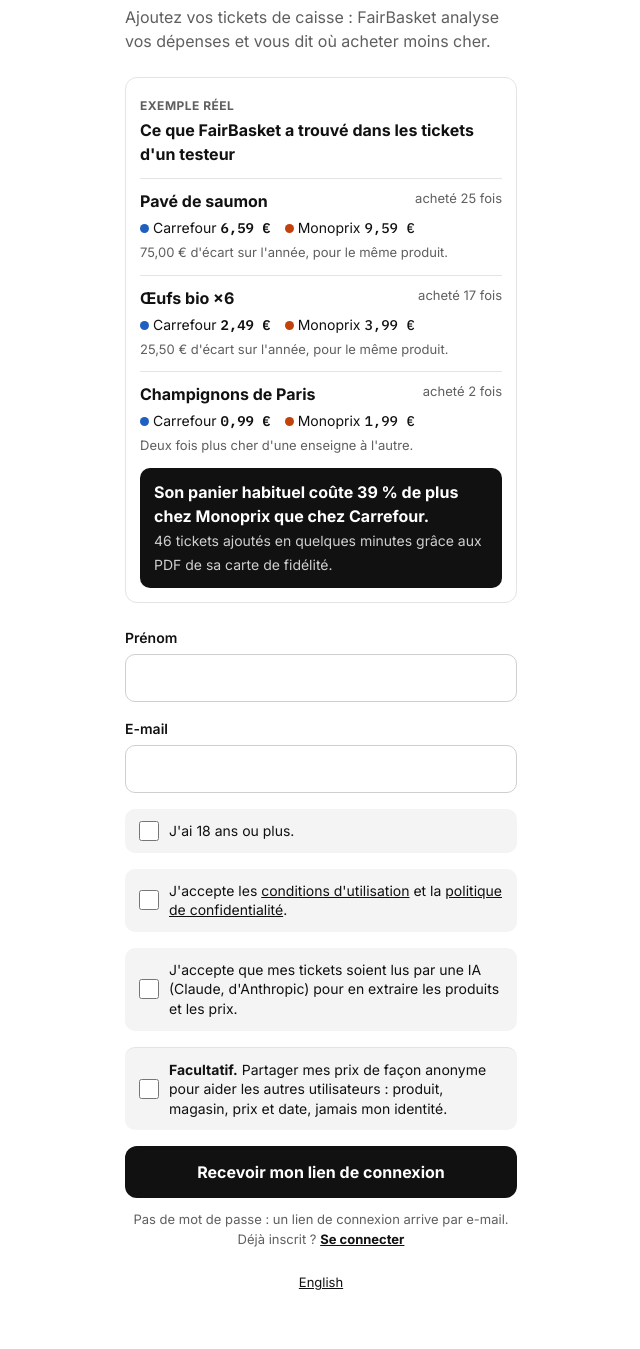
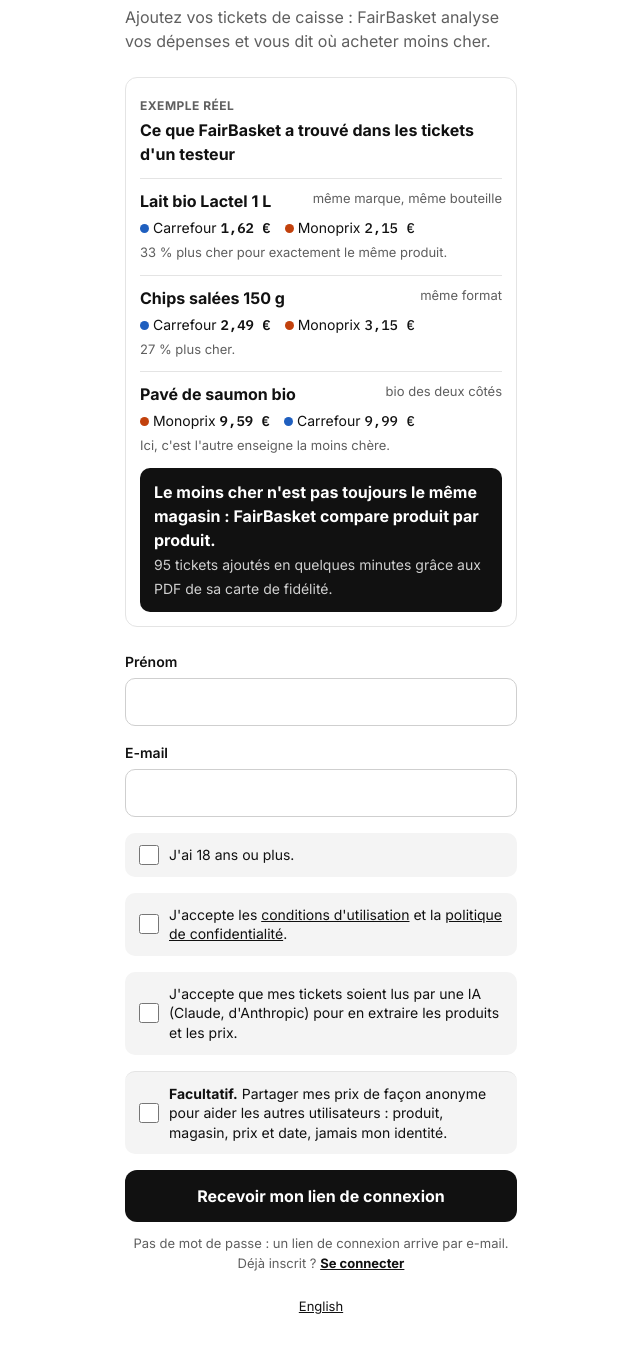
Before and after one commit to eliemsalem/fairbasket, a FastAPI app: page / in a window 1280 px wide. Shown: the part 174-1523 px from the top of the page, without its empty margins (319-959 px from the left). Before the commit the page ends 1464 px from the top, so only its background shows below. Run offline with FastAPI, Linux system fonts and the light colour scheme.

Commit message:
Corriger le nom d'un produit et dire bio en un geste (articles bio en vert) ; saumon bio séparé de la barquette Filière Qualité ; exemples de l'accueil vérifiés
Co-Authored-By: Claude Opus 5.5 <noreply@anthropic.com>

```diff
--- a/app/main.py
+++ b/app/main.py
@@ -9,6 +9,7 @@ import io
 import logging
 import mimetypes
 import shutil
+from urllib.parse import quote
 from decimal import Decimal
 
 from fastapi import Depends, FastAPI, File, Form, HTTPException, Request, UploadFile
@@ -88,6 +89,7 @@ def _euros(v) -> str:
 
 
 templates.env.filters["euros"] = _euros
+templates.env.globals["est_bio"] = tickets.nom_bio
 templates.env.globals["pres_km"] = f"{config.OPEN_PRICES_PRES_KM:g}"
 templates.env.filters["couleur"] = lambda enseigne: COULEURS.get(enseigne or "", "#9A9A9A")
 
@@ -537,6 +539,35 @@ def ticket_magasin(receipt_id: int, enseigne: str = Form(""), magasin: str = For
     return RedirectResponse(f"/tickets/{r.id}", status_code=303)
 
 
+@app.post("/tickets/{receipt_id}/produit/{item_id}")
+def ticket_produit(receipt_id: int, item_id: int, nom: str = Form(""), retour: str = Form(""),
+                   user: User = Depends(require_user), db: Session = Depends(get_db)):
+    r = _ticket_de(db, user, receipt_id)
+    item = next((it for it in r.items if it.id == item_id), None)
+    if item is None:
+        raise HTTPException(status_code=404)
+    produit = tickets.renommer_produit(db, item, nom)
+    suivi.noter(user.id, "produit_renomme", "/tickets/{receipt_id}", f"{item.libelle} → {nom[:80]}")
+    suite = f"?retour={quote(retour)}" if retour.startswith("/") and not retour.startswith("//") else ""
+    return RedirectResponse(f"/tickets/{r.id}{suite}#p{produit.id if produit else ''}", status_code=303)
+
+
+@app.post("/tickets/{receipt_id}/bio/{item_id}")
+def ticket_bio(receipt_id: int, item_id: int, retour: str = Form(""), user: User = Depends(require_user),
+               db: Session = Depends(get_db)):
+    """Un geste : l'article est bio, ou ne l'est pas (meme effet que corriger son nom)."""
+    r = _ticket_de(db, user, receipt_id)
+    item = next((it for it in r.items if it.id == item_id), None)
+    if item is None:
+        raise HTTPException(status_code=404)
+    nom = item.product.nom if item.product else item.libelle.capitalize()
+    nom = tickets.sans_bio(nom) if tickets.nom_bio(nom) else tickets.avec_bio(nom)
+    produit = tickets.renommer_produit(db, item, nom)
+    suivi.noter(user.id, "produit_renomme", "/tickets/{receipt_id}", f"{item.libelle} → {nom[:80]}")
+    suite = f"?retour={quote(retour)}" if retour.startswith("/") and not retour.startswith("//") else ""
+    return RedirectResponse(f"/tickets/{r.id}{suite}#p{produit.id if produit else ''}", status_code=303)
+
+
 @app.post("/tickets/{receipt_id}/adresse")
 def ticket_adresse(receipt_id: int, adresse: str = Form(""), code_postal: str = Form(""), ville: str = Form(""),
                    user: User = Depends(require_user), db: Session = Depends(get_db)):
--- a/app/static/style.css
+++ b/app/static/style.css
@@ -1,12 +1,12 @@
 /* FairBasket : noir et blanc, la couleur reservee aux enseignes. Theme sombre selon le telephone. */
 :root{
   --bg:#FFFFFF; --fg:#111111; --muted:#5F5F5F; --line:#E4E4E4; --field:#CFCFCF; --soft:#F4F4F4;
-  --danger:#B42318; --on-fg:#FFFFFF;
+  --danger:#B42318; --on-fg:#FFFFFF; --bio:#15803D;
   --mono:"IBM Plex Mono",ui-monospace,monospace;
   color-scheme:light;
 }
 @media (prefers-color-scheme: dark){
-  :root{--bg:#111111; --fg:#F4F4F4; --muted:#A8A8A8; --line:#2C2C2C; --field:#454545; --soft:#1E1E1E; --danger:#FF8A7A; --on-fg:#111111; color-scheme:dark}
+  :root{--bg:#111111; --fg:#F4F4F4; --muted:#A8A8A8; --line:#2C2C2C; --field:#454545; --soft:#1E1E1E; --danger:#FF8A7A; --on-fg:#111111; --bio:#4ADE80; color-scheme:dark}
 }
 *{box-sizing:border-box}
 html,body{margin:0;background:var(--bg);color:var(--fg)}
@@ -101,3 +101,9 @@ th{font-size:12px;color:var(--muted);font-weight:600}
 .deux{display:grid;grid-template-columns:repeat(auto-fit,minmax(280px,1fr));gap:24px}
 .admin section{display:flex;flex-direction:column;gap:8px}
 .admin h3{font-size:14px;margin:0}
+details.renommer summary{cursor:pointer;list-style:none}
+details.renommer summary::-webkit-details-marker{display:none}
+/* articles bio : en vert, et une pastille pour dire bio ou pas en un geste */
+.row.bio .nom-produit{color:var(--bio);font-weight:600}
+.pastille-bio{height:28px;padding:0 10px;border-radius:999px;border:1px solid var(--field);background:transparent;color:var(--muted);font:inherit;font-size:12px;font-weight:700;cursor:pointer;flex:none}
+.pastille-bio[aria-pressed="true"]{background:var(--bio);border-color:var(--bio);color:var(--on-fg)}
--- a/app/templates/_comparer_resultats.html
+++ b/app/templates/_comparer_resultats.html
@@ -1,5 +1,5 @@
   {% if onglet == 'moi' %}
-    {% if c.produits %}<p class="small" style="margin:0">{{ _("Touchez un prix pour voir le ticket.") }}</p>{% endif %}
+    {% if c.produits %}<p class="small" style="margin:0">{{ _("Touchez un prix pour voir le ticket. Pas le même produit ? Touchez son nom sur le ticket pour le corriger.") }}</p>{% endif %}
     {% if c.meilleure and not q %}
     <div class="card" style="background:var(--fg);color:var(--on-fg);border:0">
       <span class="eyebrow" style="color:inherit;opacity:.75">{{ _("Votre panier habituel") }}</span><br>
--- a/app/templates/_exemples.html
+++ b/app/templates/_exemples.html
@@ -1,24 +1,24 @@
-{# Exemples reels, tires des tickets d'un testeur (Paris 19e, 12 mois) : montrer ce que l'app trouve #}
+{# Exemples reels, tires des tickets d'un testeur (Paris 19e) et verifies ligne par ligne : meme produit, meme format #}
 <section class="card" style="display:flex;flex-direction:column;gap:12px" aria-labelledby="exemples-titre">
   <div>
     <span class="eyebrow">{{ _("Exemple réel") }}</span>
     <h2 id="exemples-titre" style="margin-top:2px">{{ _("Ce que FairBasket a trouvé dans les tickets d'un testeur") }}</h2>
   </div>
-  {% for nom, bas, ens_bas, haut, ens_haut, achats, ecart in [
-      (_("Pavé de saumon"), 6.59, "Carrefour", 9.59, "Monoprix", 25, 75),
-      (_("Œufs bio ×6"), 2.49, "Carrefour", 3.99, "Monoprix", 17, 25.5),
-      (_("Champignons de Paris"), 0.99, "Carrefour", 1.99, "Monoprix", 2, 2)] %}
+  {% for nom, detail, bas, ens_bas, haut, ens_haut, bilan in [
+      (_("Lait bio Lactel 1 L"), _("même marque, même bouteille"), 1.62, "Carrefour", 2.15, "Monoprix", _("33 % plus cher pour exactement le même produit.")),
+      (_("Chips salées 150 g"), _("même format"), 2.49, "Carrefour", 3.15, "Monoprix", _("27 % plus cher.")),
+      (_("Pavé de saumon bio"), _("bio des deux côtés"), 9.59, "Monoprix", 9.99, "Carrefour", _("Ici, c'est l'autre enseigne la moins chère."))] %}
     <div style="display:flex;flex-direction:column;gap:4px;padding-top:10px;border-top:1px solid var(--line)">
-      <div style="display:flex;justify-content:space-between;gap:10px"><strong>{{ nom }}</strong><span class="small" style="white-space:nowrap">{{ _("acheté {n} fois", n=achats) }}</span></div>
+      <div style="display:flex;justify-content:space-between;gap:10px"><strong>{{ nom }}</strong><span class="small" style="white-space:nowrap">{{ detail }}</span></div>
       <div style="display:flex;gap:14px;flex-wrap:wrap;font-size:14px">
         <span><span class="dot" style="display:inline-block;width:9px;height:9px;background:{{ ens_bas|couleur }}"></span> {{ ens_bas }} <strong class="mono">{{ bas|euros }}</strong></span>
         <span><span class="dot" style="display:inline-block;width:9px;height:9px;background:{{ ens_haut|couleur }}"></span> {{ ens_haut }} <span class="mono">{{ haut|euros }}</span></span>
       </div>
-      <span class="small">{% if achats > 2 %}{{ _("{euros} d'écart sur l'année, pour le même produit.", euros=ecart|euros) }}{% else %}{{ _("Deux fois plus cher d'une enseigne à l'autre.") }}{% endif %}</span>
+      <span class="small">{{ bilan }}</span>
     </div>
   {% endfor %}
   <div style="background:var(--fg);color:var(--on-fg);border-radius:10px;padding:12px 14px">
-    <strong>{{ _("Son panier habituel coûte 39 % de plus chez Monoprix que chez Carrefour.") }}</strong><br>
-    <span style="font-size:14px;opacity:.8">{{ _("46 tickets ajoutés en quelques minutes grâce aux PDF de sa carte de fidélité.") }}</span>
+    <strong>{{ _("Le moins cher n'est pas toujours le même magasin : FairBasket compare produit par produit.") }}</strong><br>
+    <span style="font-size:14px;opacity:.8">{{ _("95 tickets ajoutés en quelques minutes grâce aux PDF de sa carte de fidélité.") }}</span>
   </div>
 </section>
--- a/app/tickets.py
+++ b/app/tickets.py
@@ -95,8 +95,19 @@ def avec_bio(nom: str) -> str:
     """« Œufs ×6 » -> « Œufs bio ×6 » ; inchange si « bio » y est deja (meme forme que les autres produits bio)."""
     if not nom or "bio" in cle_produit(nom).split():
         return nom
-    premier, _, reste = nom.partition(" ")
-    return f"{premier} bio {reste}".strip()
+    # avant le format (« Lait bio 1 L », « Œufs bio ×6 »), sinon a la fin (« Pavé de saumon bio »)
+    mots = nom.split()
+    i = next((k for k, m in enumerate(mots) if k and (any(c.isdigit() for c in m) or m.startswith("×"))), len(mots))
+    return " ".join(mots[:i] + ["bio"] + mots[i:])
+
+
+def nom_bio(nom: Optional[str]) -> bool:
+    return bool(nom) and "bio" in cle_produit(nom).split()
+
+
+def sans_bio(nom: str) -> str:
+    """« Œufs bio ×6 » -> « Œufs ×6 »."""
+    return " ".join(m for m in nom.split() if cle_produit(m) != "bio") or nom
 
 
 def _produit(db: Session, enseigne: str, libelle: str, nom: str, categorie: Optional[str],
@@ -301,6 +312,34 @@ def corriger_ticket(db: Session, user: User, receipt: Receipt, lignes: dict, nou
     db.commit()
 
 
+def renommer_produit(db: Session, item: ReceiptItem, nom: str) -> Optional[Product]:
+    """« Ce n'est pas le meme produit » : la ligne (et toutes celles qui portent le meme libelle dans cette
+    enseigne, tickets et prix partages) passe sous ce nom ; l'app le retient pour les prochains tickets."""
+    nom = " ".join((nom or "").split())[:120]
+    if not nom or item.receipt.store is None:
+        return None
+    ancien = item.product
+    produit = db.scalar(select(Product).where(Product.cle == cle_produit(nom)))
+    if produit is None:
+        produit = Product(nom=nom[0].upper() + nom[1:], cle=cle_produit(nom),
+                          categorie=ancien.categorie if ancien else None, famille=ancien.famille if ancien else None)
+        db.add(produit)
+        db.flush()
+    enseigne = item.receipt.store.enseigne
+    alias = db.scalar(select(ProductAlias).where(ProductAlias.enseigne == enseigne, ProductAlias.libelle == item.libelle))
+    if alias is None:
+        db.add(ProductAlias(enseigne=enseigne, libelle=item.libelle, product=produit))
+    else:
+        alias.product = produit
+    magasins = select(Store.id).where(Store.enseigne == enseigne)
+    db.execute(update(ReceiptItem).where(ReceiptItem.libelle == item.libelle, ReceiptItem.receipt_id.in_(
+        select(Receipt.id).where(Receipt.store_id.in_(magasins)))).values(product_id=produit.id))
+    db.execute(update(SharedPrice).where(SharedPrice.libelle == item.libelle, SharedPrice.store_id.in_(magasins))
+               .values(product_id=produit.id))
+    db.commit()
+    return produit
+
+
 def corriger_bio(db: Session) -> int:
     """Tickets deja enregistres : rattache les achats faits dans une enseigne bio au produit bio correspondant."""
     deplaces = 0
```
Also changed, not shown: app/i18n.py (+16 -8 lines), app/templates/ticket.html (+8 -1 lines), migrations/versions/a1f7c3d9e2b4_saumon_bio.py (added, +44 -0 lines), tests/test_tickets_pages.py (+47 -0 lines).
